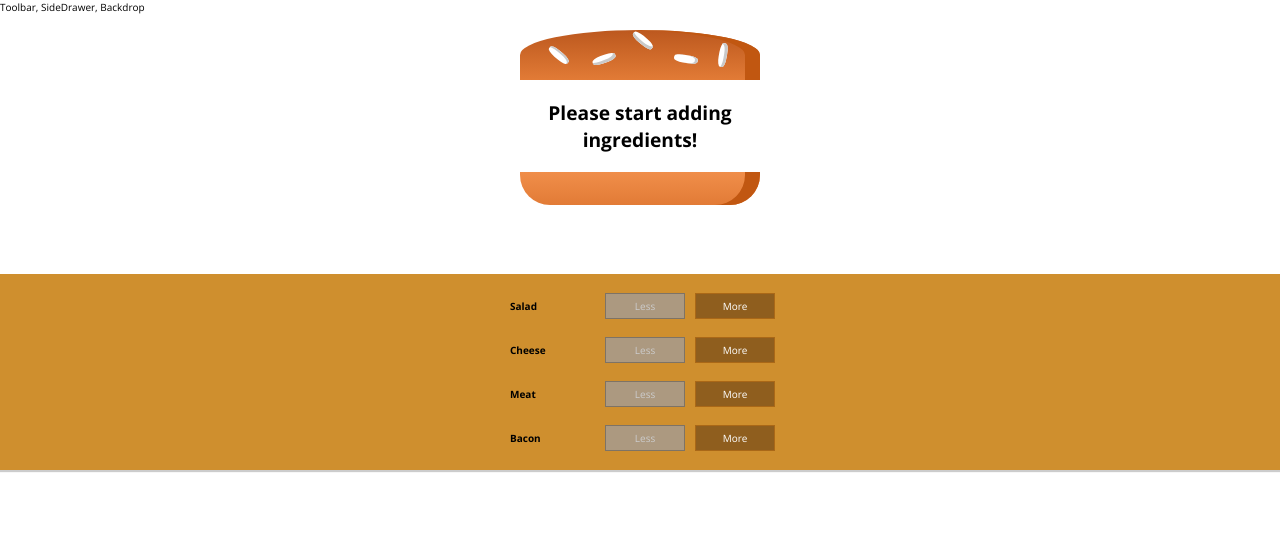
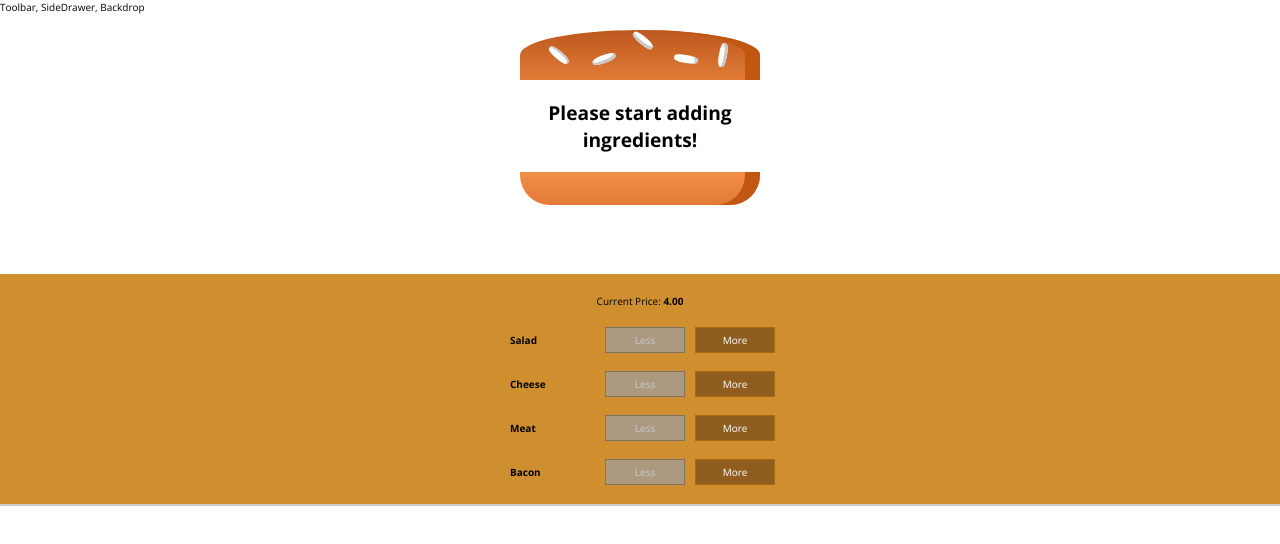
Before and after one commit to jg00/prop-MJ-Burgers, a React (Create React App) app: page / in a window 1280 px wide. Shown: the top 544 px of the page. Built offline with nearby package versions, Linux system fonts and the light colour scheme.

Commit message:
Price displayed.

```diff
--- a/src/components/Burger/BuildControls/BuildControls.js
+++ b/src/components/Burger/BuildControls/BuildControls.js
@@ -22,7 +22,12 @@ const buildControlsList = props => {
 };
 
 const buildControls = props => (
-  <div className={classes.BuildControls}>{buildControlsList(props)}</div>
+  <div className={classes.BuildControls}>
+    <p>
+      Current Price: <strong>{props.price.toFixed(2)}</strong>
+    </p>
+    {buildControlsList(props)}
+  </div>
 );
 
 export default buildControls;
--- a/src/containers/BurgerBuilder/BurgerBuilder.js
+++ b/src/containers/BurgerBuilder/BurgerBuilder.js
@@ -73,6 +73,7 @@ class BurgerBuilder extends Component {
           ingredientAdded={this.addIngredientHandler}
           ingredientRemoved={this.removeIngredientHandler}
           disabled={disabledInfo}
+          price={this.state.totalPrice}
         />
       </Aux>
     );
```
